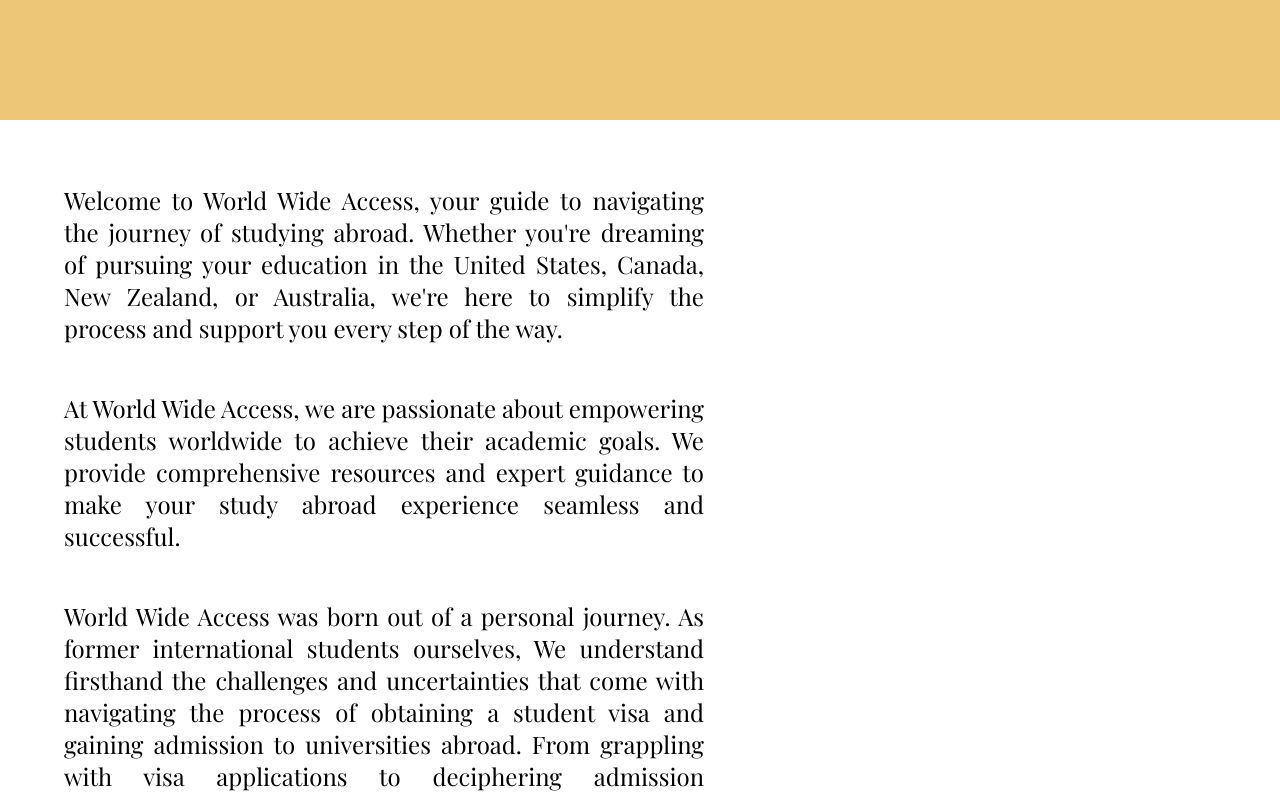
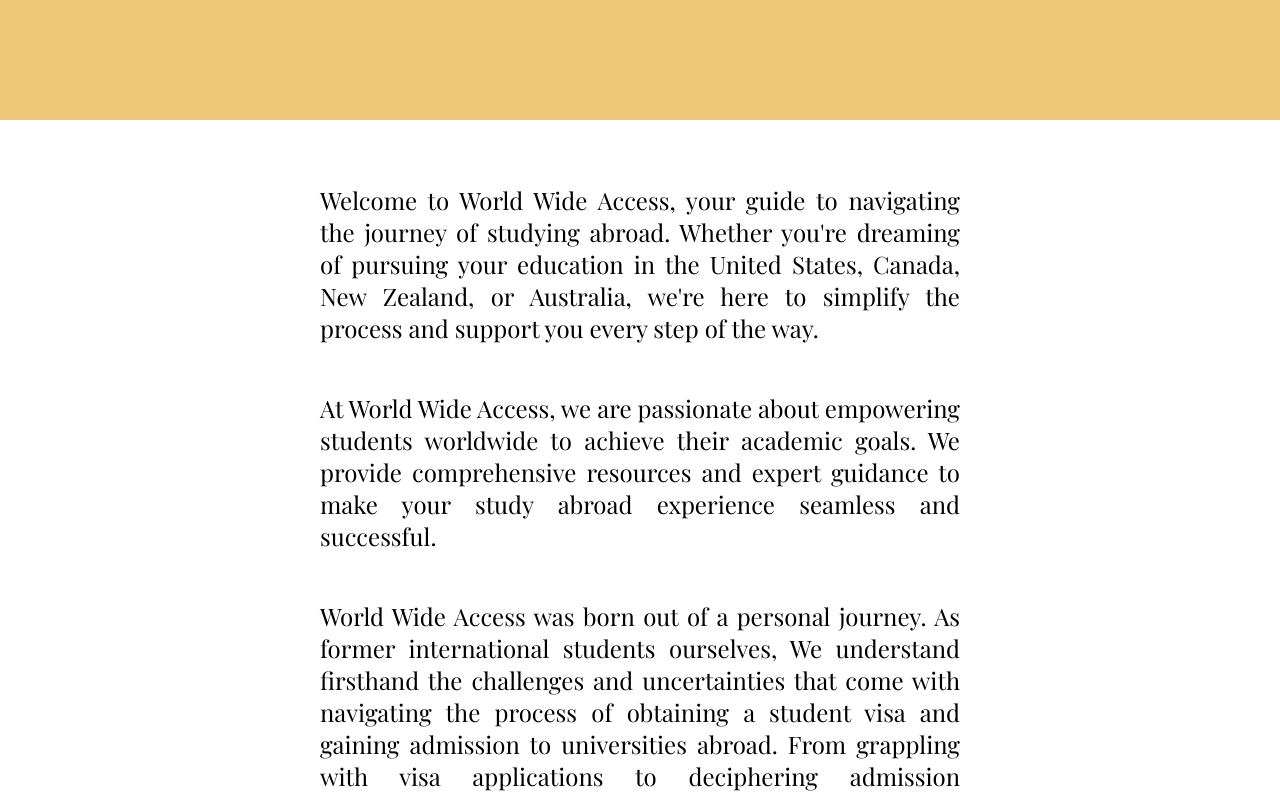
Before and after one commit to waruhachi/worldwideaccess, a Next.js app: page /about in a window 1280 px wide. Shown: the part 360-1157 px from the top of the page. Built offline with nearby package versions, Linux system fonts and the light colour scheme; a web font is replaced by a local one.

Commit message:
[feat] Fixed text alignment

```diff
--- a/src/app/about/page.tsx
+++ b/src/app/about/page.tsx
@@ -11,7 +11,7 @@
 				</div>
 			</section>
 			<section className="about-story">
-				<div className="flex max-w-[48rem] flex-col items-center justify-center space-y-12 p-16 text-justify text-2xl">
+				<div className="m-auto flex max-w-[48rem] flex-col items-center justify-center space-y-12 p-16 text-justify text-2xl">
 					<p>
 						Welcome to World Wide Access, your guide to navigating
 						the journey of studying abroad. Whether you&apos;re
```
